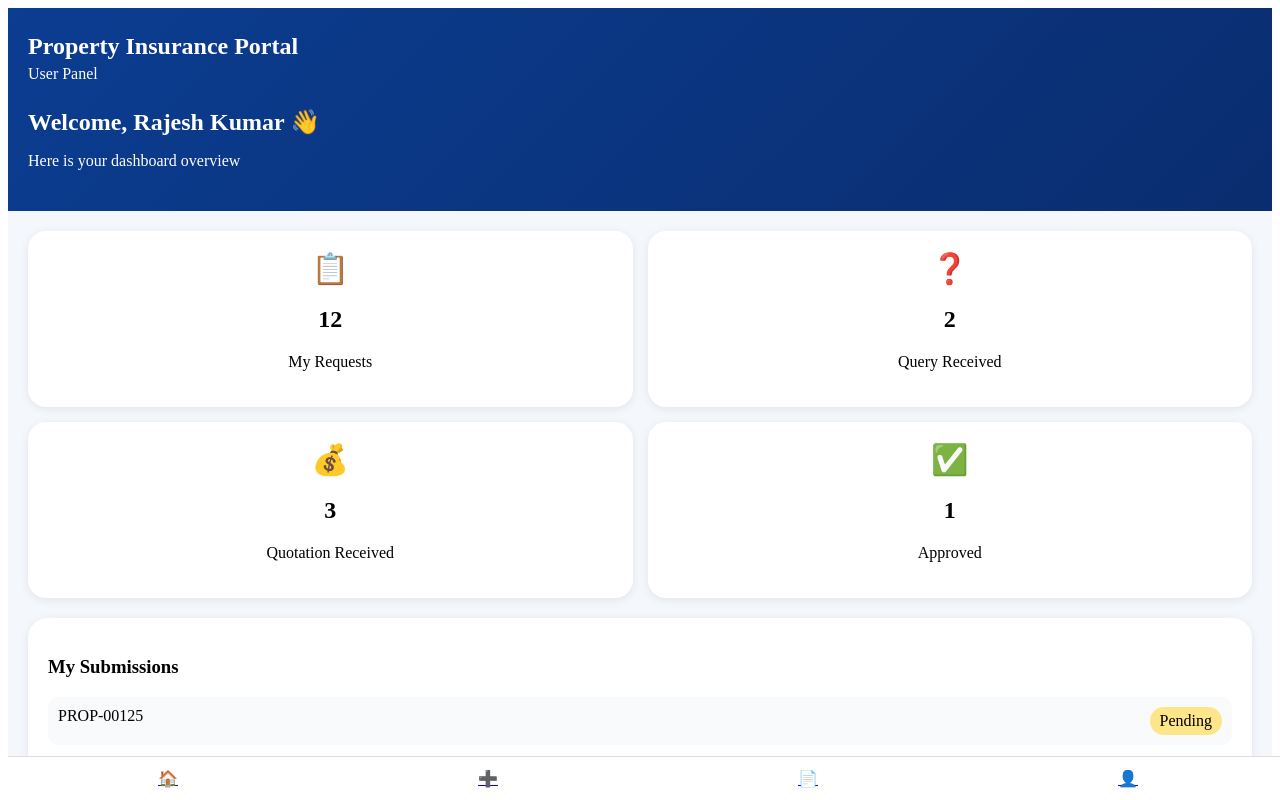
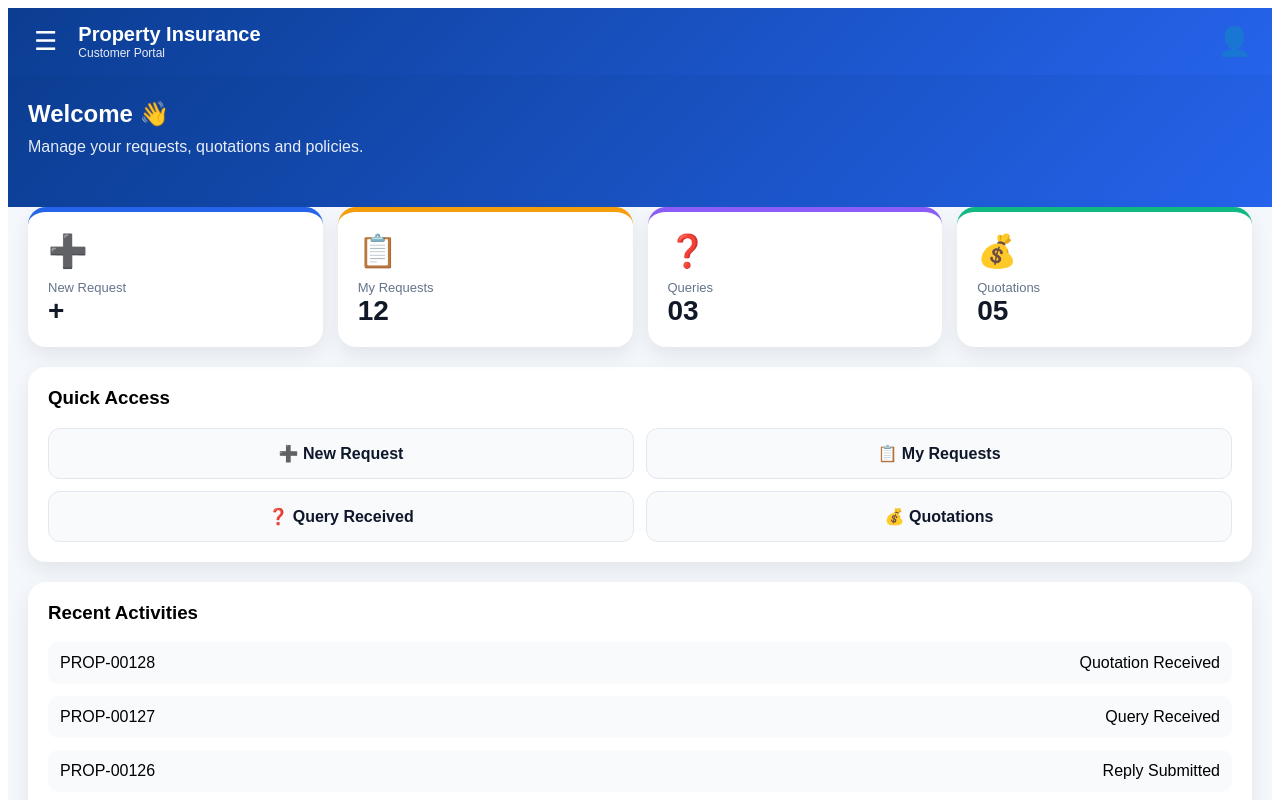
Before and after one commit to Arunsonly/property-insurance-portal, a Next.js app: page /user/dashboard in a window 1280 px wide. Shown: the top 800 px of the page. Built offline with nearby package versions, Linux system fonts and the light colour scheme.

Commit message:
Update dashboard.js

```diff
--- a/pages/user/dashboard.js
+++ b/pages/user/dashboard.js
@@ -1,168 +1,433 @@
+import { useState } from "react";
 import Link from "next/link";
 
 export default function UserDashboard() {
+  const [menuOpen, setMenuOpen] =
+    useState(false);
+
+  const stats = [
+    {
+      title: "New Request",
+      count: "+",
+      icon: "➕",
+      color: "#2563eb",
+      link: "/user/new-request",
+    },
+    {
+      title: "My Requests",
+      count: "12",
+      icon: "📋",
+      color: "#f59e0b",
+      link: "/user/my-requests",
+    },
+    {
+      title: "Queries",
+      count: "03",
+      icon: "❓",
+      color: "#8b5cf6",
+      link: "/user/query-received",
+    },
+    {
+      title: "Quotations",
+      count: "05",
+      icon: "💰",
+      color: "#10b981",
+      link: "/user/quotation-received",
+    },
+  ];
+
   return (
     <div
       style={{
+        minHeight: "100vh",
         background: "#f4f7fc",
-        minHeight: "100vh",
-        paddingBottom: "80px",
+        fontFamily:
+          "Arial,sans-serif",
       }}
     >
-      {/* Header */}
+      {/* HEADER */}
+
       <div
         style={{
-          background: "linear-gradient(135deg,#0b3d91,#0a2d6f)",
+          background:
+            "linear-gradient(135deg,#0b3d91,#2563eb)",
           color: "#fff",
-          padding: "25px 20px",
+          padding: "15px 20px",
+          display: "flex",
+          justifyContent:
+            "space-between",
+          alignItems: "center",
         }}
       >
-        <h2 style={{ margin: 0 }}>Property Insurance Portal</h2>
-        <p style={{ marginTop: 5 }}>User Panel</p>
+        <div
+          style={{
+            display: "flex",
+            alignItems: "center",
+            gap: "15px",
+          }}
+        >
+          <button
+            onClick={() =>
+              setMenuOpen(true)
+            }
+            style={{
+              background: "none",
+              border: "none",
+              color: "#fff",
+              fontSize: "26px",
+              cursor: "pointer",
+            }}
+          >
+            ☰
+          </button>
 
-        <div style={{ marginTop: 25 }}>
-          <h2 style={{ margin: 0 }}>Welcome, Rajesh Kumar 👋</h2>
-          <p>Here is your dashboard overview</p>
+          <div>
+            <div
+              style={{
+                fontSize: "20px",
+                fontWeight:
+                  "bold",
+              }}
+            >
+              Property Insurance
+            </div>
+
+            <div
+              style={{
+                fontSize: "12px",
+                opacity: 0.9,
+              }}
+            >
+              Customer Portal
+            </div>
+          </div>
+        </div>
+
+        <div
+          style={{
+            fontSize: "28px",
+          }}
+        >
+          👤
         </div>
       </div>
 
-      {/* Stats Cards */}
+      {/* SIDEBAR */}
+
+      {menuOpen && (
+        <>
+          <div
+            onClick={() =>
+              setMenuOpen(false)
+            }
+            style={{
+              position: "fixed",
+              inset: 0,
+              background:
+                "rgba(0,0,0,0.4)",
+              zIndex: 999,
+            }}
+          />
+
+          <div
+            style={{
+              position: "fixed",
+              top: 0,
+              left: 0,
+              width: "270px",
+              height: "100%",
+              background: "#0f172a",
+              color: "#fff",
+              padding: "20px",
+              zIndex: 1000,
+            }}
+          >
+            <h3>
+              Customer Menu
+            </h3>
+
+            <div
+              style={{
+                display: "flex",
+                flexDirection:
+                  "column",
+                gap: "15px",
+              }}
+            >
+              <Link
+                href="/user/dashboard"
+                style={menuLink}
+              >
+                🏠 Dashboard
+              </Link>
+
+              <Link
+                href="/user/new-request"
+                style={menuLink}
+              >
+                ➕ New Request
+              </Link>
+
+              <Link
+                href="/user/my-requests"
+                style={menuLink}
+              >
+                📋 My Requests
+              </Link>
+
+              <Link
+                href="/user/query-received"
+                style={menuLink}
+              >
+                ❓ Query Received
+              </Link>
+
+              <Link
+                href="/user/quotation-received"
+                style={menuLink}
+              >
+                💰 Quotations
+              </Link>
+
+              <Link
+                href="/user/policy-register"
+                style={menuLink}
+              >
+                📄 Policies
+              </Link>
+
+              <Link
+                href="/user/profile"
+                style={menuLink}
+              >
+                👤 Profile
+              </Link>
+</div>
+          </div>
+        </>
+      )}
+
+      {/* WELCOME */}
+
       <div
         style={{
-          display: "grid",
-          gridTemplateColumns: "1fr 1fr",
-          gap: "15px",
-          padding: "20px",
+          background:
+            "linear-gradient(135deg,#0b3d91,#2563eb)",
+          color: "#fff",
+          padding: "25px 20px 35px",
         }}
       >
-        <div style={card}>
-          <div style={{ fontSize: 30 }}>📋</div>
-          <h2>12</h2>
-          <p>My Requests</p>
+        <h2 style={{ margin: 0 }}>
+          Welcome 👋
+        </h2>
+
+        <p
+          style={{
+            marginTop: "10px",
+            opacity: 0.9,
+          }}
+        >
+          Manage your requests,
+          quotations and policies.
+        </p>
+      </div>
+
+      {/* STATS */}
+
+      <div
+        style={{
+          padding: "20px",
+          display: "grid",
+          gridTemplateColumns:
+            "repeat(auto-fit,minmax(160px,1fr))",
+          gap: "15px",
+          marginTop: "-20px",
+        }}
+      >
+        {stats.map((item, index) => (
+          <Link
+            key={index}
+            href={item.link}
+            style={{
+              textDecoration: "none",
+            }}
+          >
+            <div
+              style={{
+                background: "#fff",
+                borderRadius: "18px",
+                padding: "20px",
+                boxShadow:
+                  "0 8px 20px rgba(0,0,0,0.08)",
+                borderTop: `5px solid ${item.color}`,
+              }}
+            >
+              <div
+                style={{
+                  fontSize: "32px",
+                  marginBottom: "10px",
+                }}
+              >
+                {item.icon}
+              </div>
+
+              <div
+                style={{
+                  color: "#64748b",
+                  fontSize: "13px",
+                }}
+              >
+                {item.title}
+              </div>
+
+              <div
+                style={{
+                  fontSize: "28px",
+                  fontWeight: "bold",
+                  color: "#111827",
+                }}
+              >
+                {item.count}
+              </div>
+            </div>
+          </Link>
+        ))}
+      </div>
+
+      {/* QUICK ACCESS */}
+
+      <div
+        style={{
+          margin: "0 20px 20px",
+          background: "#fff",
+          borderRadius: "18px",
+          padding: "20px",
+          boxShadow:
+            "0 8px 20px rgba(0,0,0,0.08)",
+        }}
+      >
+        <h3
+          style={{
+            marginTop: 0,
+          }}
+        >
+          Quick Access
+        </h3>
+
+        <div
+          style={{
+            display: "grid",
+            gridTemplateColumns:
+              "1fr 1fr",
+            gap: "12px",
+          }}
+        >
+          <Link
+            href="/user/new-request"
+            style={quickLink}
+          >
+            ➕ New Request
+          </Link>
+
+          <Link
+            href="/user/my-requests"
+            style={quickLink}
+          >
+            📋 My Requests
+          </Link>
+
+          <Link
+            href="/user/query-received"
+            style={quickLink}
+          >
+            ❓ Query Received
+          </Link>
+
+          <Link
+            href="/user/quotation-received"
+            style={quickLink}
+          >
+            💰 Quotations
+          </Link>
         </div>
+      </div>
+{/* RECENT ACTIVITIES */}
 
-        <div style={card}>
-          <div style={{ fontSize: 30 }}>❓</div>
-          <h2>2</h2>
-          <p>Query Received</p>
-        </div>
+      <div
+        style={{
+          margin: "0 20px 20px",
+          background: "#fff",
+          borderRadius: "18px",
+          padding: "20px",
+          boxShadow:
+            "0 8px 20px rgba(0,0,0,0.08)",
+        }}
+      >
+        <h3
+          style={{
+            marginTop: 0,
+          }}
+        >
+          Recent Activities
+        </h3>
 
-        <div style={card}>
-          <div style={{ fontSize: 30 }}>💰</div>
-          <h2>3</h2>
-          <p>Quotation Received</p>
-        </div>
+        <div
+          style={{
+            display: "flex",
+            flexDirection: "column",
+            gap: "12px",
+          }}
+        >
+          <div style={activityRow}>
+            <span>PROP-00128</span>
+            <span>Quotation Received</span>
+          </div>
 
-        <div style={card}>
-          <div style={{ fontSize: 30 }}>✅</div>
-          <h2>1</h2>
-          <p>Approved</p>
+          <div style={activityRow}>
+            <span>PROP-00127</span>
+            <span>Query Received</span>
+          </div>
+
+          <div style={activityRow}>
+            <span>PROP-00126</span>
+            <span>Reply Submitted</span>
+          </div>
+
+          <div style={activityRow}>
+            <span>PROP-00125</span>
+            <span>Policy Issued</span>
+          </div>
         </div>
       </div>
 
-      {/* Recent Submissions */}
-      <div
-        style={{
-          background: "#fff",
-          margin: "0 20px",
-          borderRadius: "20px",
-          padding: "20px",
-          boxShadow: "0 2px 10px rgba(0,0,0,0.08)",
-        }}
-      >
-        <h3>My Submissions</h3>
-
-        <div style={row}>
-          <span>PROP-00125</span>
-          <span style={pending}>Pending</span>
-        </div>
-
-        <div style={row}>
-          <span>PROP-00124</span>
-          <span style={query}>Query Received</span>
-        </div>
-
-        <div style={row}>
-          <span>PROP-00123</span>
-          <span style={reply}>Query Replied</span>
-        </div>
-
-        <div style={row}>
-          <span>PROP-00122</span>
-          <span style={quotation}>Quotation Received</span>
-        </div>
-
-        <div style={row}>
-          <span>PROP-00121</span>
-          <span style={approved}>Approved</span>
-        </div>
-      </div>
-
-      {/* Bottom Navigation */}
-      <div
-        style={{
-          position: "fixed",
-          bottom: 0,
-          width: "100%",
-          background: "#fff",
-          display: "flex",
-          justifyContent: "space-around",
-          padding: "12px 0",
-          borderTop: "1px solid #ddd",
-        }}
-      >
-        <Link href="/user/dashboard">🏠</Link>
-        <Link href="/user/new-request">➕</Link>
-        <Link href="/user/my-submissions">📄</Link>
-        <Link href="/user/profile">👤</Link>
-      </div>
     </div>
   );
 }
 
-const card = {
-  background: "#fff",
-  borderRadius: "18px",
-  padding: "20px",
-  textAlign: "center",
-  boxShadow: "0 2px 10px rgba(0,0,0,0.08)",
+const menuLink = {
+  color: "#fff",
+  textDecoration: "none",
+  padding: "12px",
+  borderRadius: "10px",
+  background:
+    "rgba(255,255,255,0.08)",
 };
 
-const row = {
+const quickLink = {
+  textDecoration: "none",
+  background: "#f8fafc",
+  padding: "15px",
+  borderRadius: "12px",
+  textAlign: "center",
+  color: "#0f172a",
+  fontWeight: "600",
+  border: "1px solid #e2e8f0",
+};
+
+const activityRow = {
   display: "flex",
   justifyContent: "space-between",
-  marginBottom: "12px",
-  padding: "10px",
   background: "#f8fafc",
+  padding: "12px",
   borderRadius: "10px",
 };
-
-const pending = {
-  background: "#fde68a",
-  padding: "5px 10px",
-  borderRadius: "15px",
-};
-
-const query = {
-  background: "#ddd6fe",
-  padding: "5px 10px",
-  borderRadius: "15px",
-};
-
-const reply = {
-  background: "#bfdbfe",
-  padding: "5px 10px",
-  borderRadius: "15px",
-};
-
-const quotation = {
-  background: "#fdba74",
-  padding: "5px 10px",
-  borderRadius: "15px",
-};
-
-const approved = {
-  background: "#86efac",
-  padding: "5px 10px",
-  borderRadius: "15px",
-};
```
